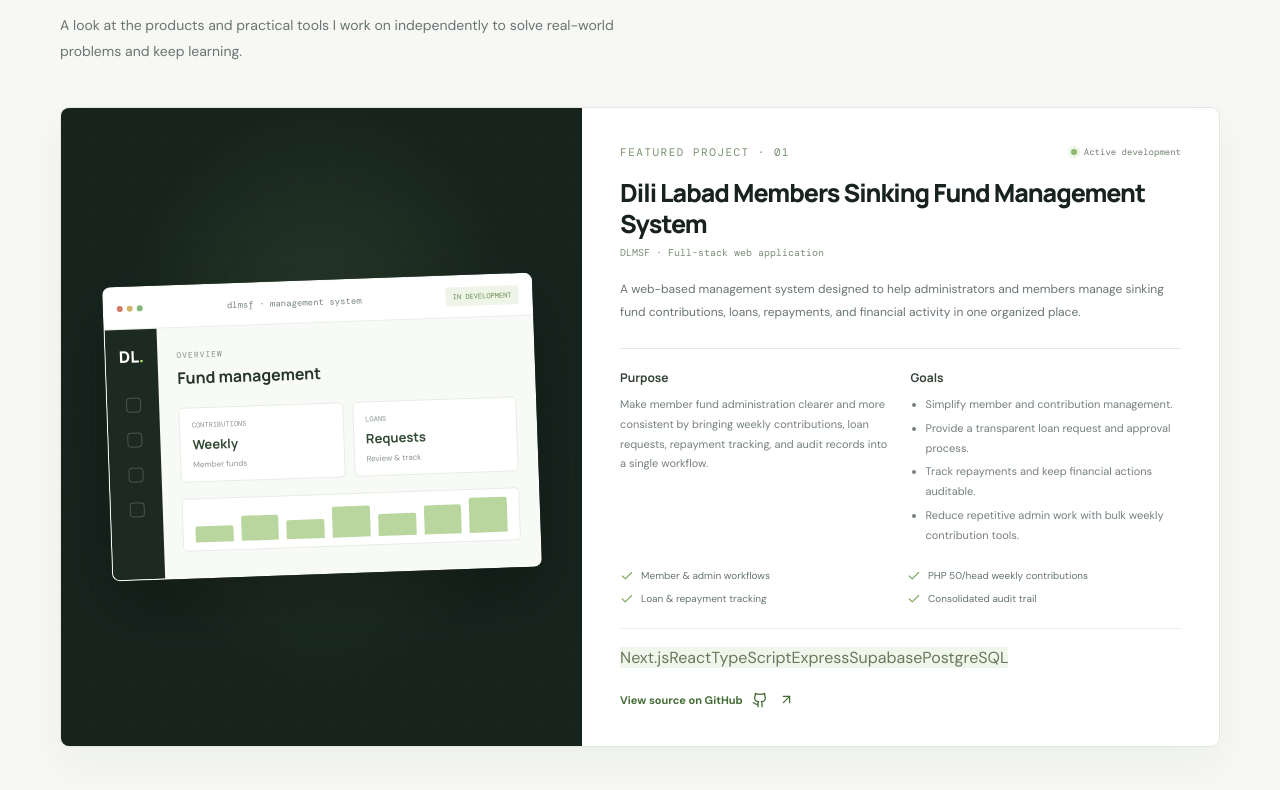
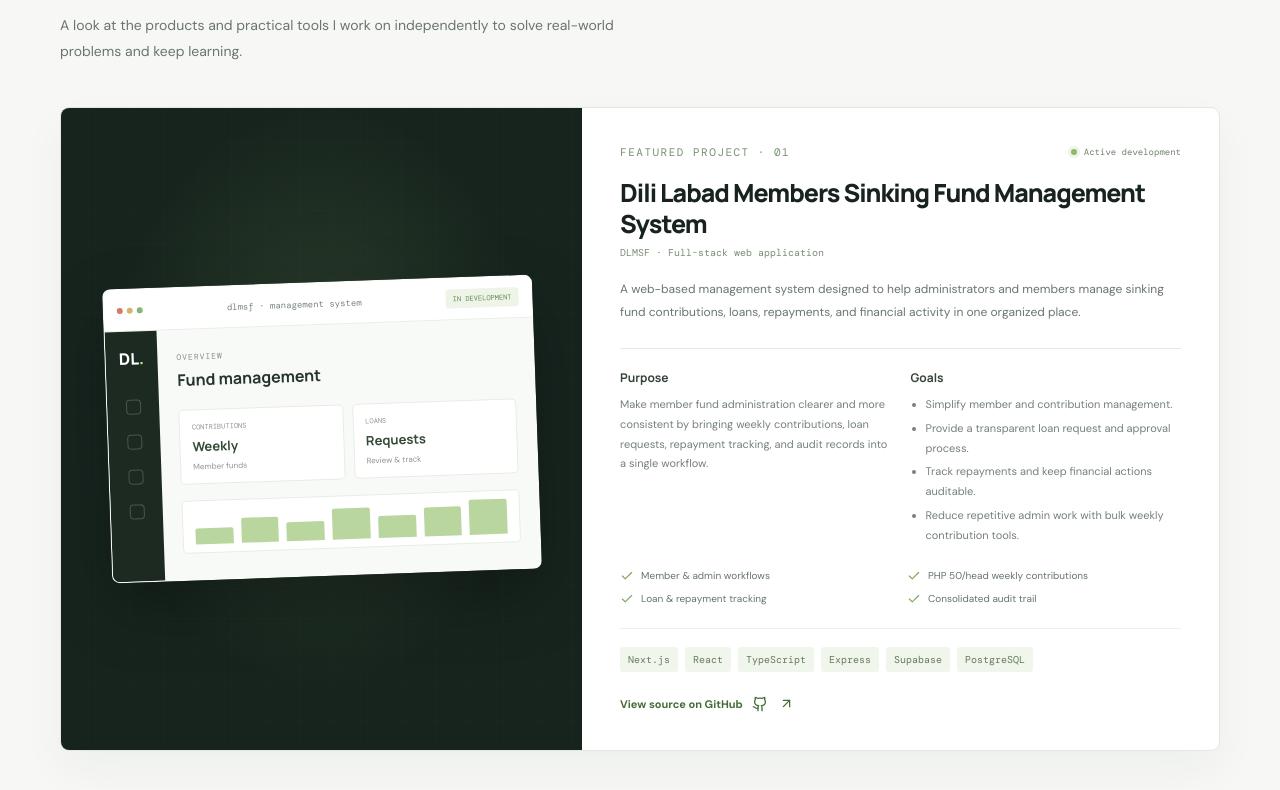
Before and after one commit to dsaldariega/my-portfolio, a Next.js app: page /my-portfolio/ in a window 1280 px wide. Shown: the part 4123-4913 px from the top of the page. Built offline with nearby package versions, Linux system fonts and the light colour scheme.

Commit message:
fix: space and wrap project technology tags

```diff
--- a/src/app/globals.css
+++ b/src/app/globals.css
@@ -155,6 +155,8 @@ button, a { -webkit-tap-highlight-color: transparent; }
 .project-highlights { display: grid; grid-template-columns: 1fr 1fr; gap: 9px 13px; margin-top: 23px; }
 .project-highlights span { display: flex; align-items: center; gap: 7px; color: #65756a; font-size: 10px; }
 .project-highlights svg { flex: 0 0 auto; color: #7fa85e; }
+.project-stack { display: flex; flex-wrap: wrap; gap: 7px; }
+.project-stack span { padding: 6px 8px; border-radius: 3px; font: 10px var(--mono); }
 .project-content .project-stack { margin-top: 22px; padding-top: 18px; border-top: 1px solid #edf0ec; }
 .project-content .project-stack span { color: #657a5a; background: #f1f6ed; }
 .project-link { display: inline-flex; align-items: center; gap: 9px; margin-top: 24px; color: #456c36; font-size: 11px; font-weight: 700; transition: color .2s; }
```
